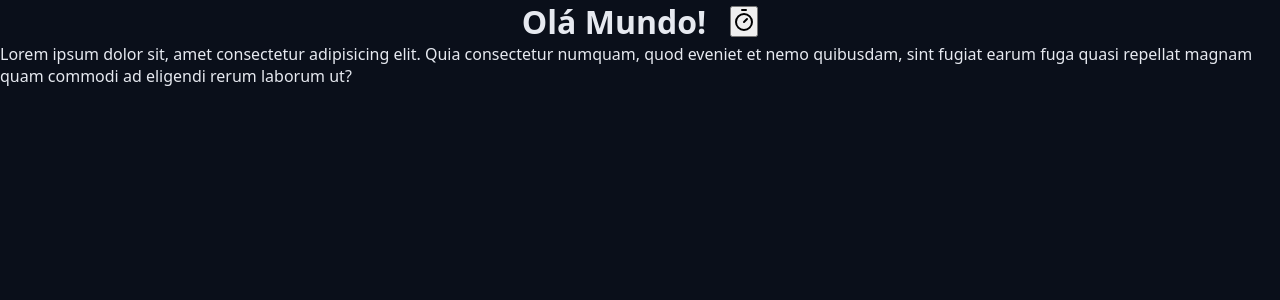
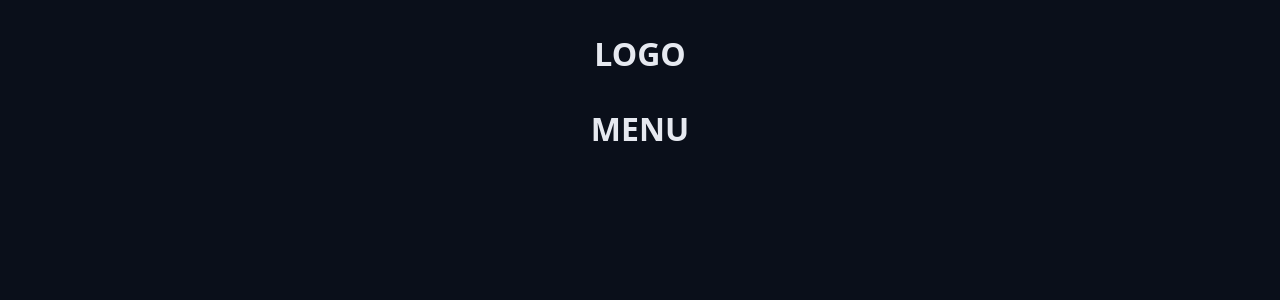
Before and after one commit to leolousa/chronos-pomodoro, a React app: page / in a window 1280 px wide. Shown: the top 300 px of the page. Built offline with nearby package versions, Linux system fonts and the light colour scheme; the HTML template or start-up script is replaced by a standard one.

Commit message:
Melhorando o CSS e Criando o componente Container

```diff
--- a/src/App.tsx
+++ b/src/App.tsx
@@ -1,22 +1,17 @@
 import './styles/theme.css'
 import './styles/global.css'
+import { Container } from './components/Container/Container'
 import { Heading } from './components/Heading/Heading'
-import { TimerIcon } from 'lucide-react'
 
 export function App() {
   return (
     <>
-      <Heading>
-        Olá Mundo!
-        <button>
-          <TimerIcon />
-        </button>
-      </Heading>
-      <p>
-        Lorem ipsum dolor sit, amet consectetur adipisicing elit. Quia
-        consectetur numquam, quod eveniet et nemo quibusdam, sint fugiat earum
-        fuga quasi repellat magnam quam commodi ad eligendi rerum laborum ut?
-      </p>
+      <Container>
+        <Heading>LOGO</Heading>
+      </Container>
+      <Container>
+        <Heading>MENU</Heading>
+      </Container>
     </>
   )
 }
--- /dev/null
+++ b/src/components/Container/Container.module.css
@@ -0,0 +1,12 @@
+.container-fluid {
+  max-width: auto;
+}
+
+.container {
+  max-width: 98rem;
+  margin: 0 auto;
+}
+
+.content {
+  margin: 3.2rem;
+}
--- /dev/null
+++ b/src/components/Container/Container.tsx
@@ -0,0 +1,13 @@
+import styles from './Container.module.css'
+
+type ContainerProps = {
+  children: React.ReactNode
+}
+
+export function Container({ children }: ContainerProps) {
+  return (
+    <div className={styles.container}>
+      <div className={styles.content}>{children}</div>
+    </div>
+  )
+}
--- a/src/components/Heading/Heading.tsx
+++ b/src/components/Heading/Heading.tsx
@@ -1,7 +1,8 @@
 import styles from './Heading.module.css'
 
+/* Tipando as propriedades do Heading */
 type HeadingProps = {
-  children: React.ReactNode
+  children: React.ReactNode /* Tipando para qualquer tipo que o React aceita*/
 }
 
 export function Heading({ children }: HeadingProps) {
--- a/src/styles/global.css
+++ b/src/styles/global.css
@@ -1,3 +1,5 @@
+/* Estilização global */
+
 * {
   margin: 0;
   padding: 0;
@@ -9,7 +11,8 @@
 }
 
 body {
-    font-family: system-ui, -apple-system, BlinkMacSystemFont, 'Segoe UI', Roboto, Oxygen, Ubuntu, Cantarell, 'Open Sans', 'Helvetica Neue', sans-serif;
+  font-family: system-ui, -apple-system, BlinkMacSystemFont, 'Segoe UI', Roboto,
+    Oxygen, Ubuntu, Cantarell, 'Open Sans', 'Helvetica Neue', sans-serif;
   font-size: 1.6rem; /* 16px*/
   background-color: var(--gray-900);
   color: var(--text-default);
--- a/src/styles/theme.css
+++ b/src/styles/theme.css
@@ -1,5 +1,4 @@
 :root {
-  --primary: pink;
   --gray-100: #e6e9f0;
   --gray-200: #cdd3e1;
   --gray-300: #aab3cc;
```
Lines whose indentation alone changed are shown as unchanged.
